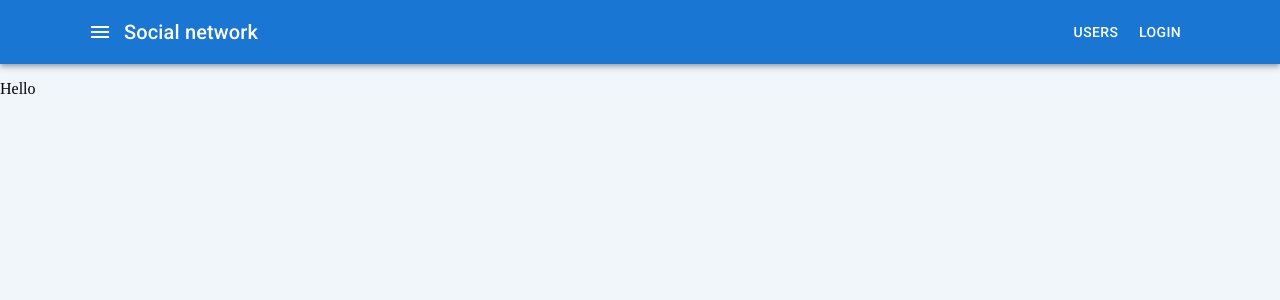
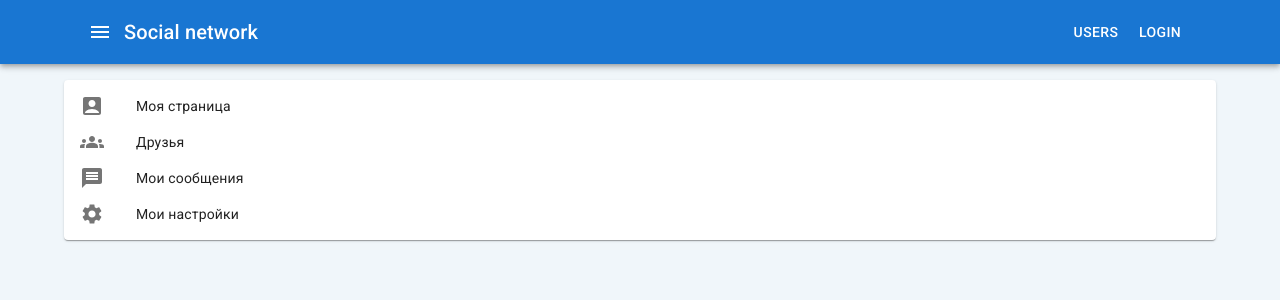
Before and after one commit to LeeGooL/react_social_network, a React (Create React App) app in the folder front/: page /profile/1 in a window 1280 px wide. Shown: the top 300 px of the page. Built offline with nearby package versions, Linux system fonts and the light colour scheme; no server answers; a web font is replaced by a local one.

Commit message:
layout of the side menu and its page navigation logic

```diff
--- a/front/src/App.tsx
+++ b/front/src/App.tsx
@@ -1,9 +1,7 @@
 import { FC, useCallback } from 'react';
-import { Route, Routes } from 'react-router-dom';
-import { MainBar } from './components/MainBar';
-import { LoginPage } from './pages/LoginPage';
-import { RegistrationPage } from './pages/RegistrationPage';
-import { UsersPage } from './pages/UsersPage';
+import { Navigate, Route, Routes } from 'react-router-dom';
+import { MainBar } from './components';
+import { ChatsPage, FriendsPage, LoginPage, ProfilePage, RegistrationPage, SettingsPage, UsersPage } from './pages';
 import { useAppDispatch, useAppSelector } from './redux';
 import { signout } from './redux/slices/session';
 
@@ -21,10 +19,21 @@ export const App: FC = () => {
       <MainBar isAuthenticated={isAuthenticated} onSignout={onSignout} />
 
       <Routes>
-        <Route path="*" element={<p>Hello</p>} />
         <Route path="/users" element={<UsersPage />} />
-        <Route path="login" element={<LoginPage />} />
-        <Route path="registration" element={<RegistrationPage />} />
+        <Route path="/login" element={isAuthenticated ? <Navigate to="/profile" replace /> : <LoginPage />} />
+        <Route
+          path="/registration"
+          element={isAuthenticated ? <Navigate to="/profile" replace /> : <RegistrationPage />}
+        />
+
+        <Route path="/profile" element={isAuthenticated ? <ProfilePage /> : <LoginPage />} />
+        <Route path="/profile/:userId" element={<ProfilePage />} />
+
+        <Route path="/settings" element={isAuthenticated ? <SettingsPage /> : <Navigate to="/login" replace />} />
+        <Route path="/chats" element={isAuthenticated ? <ChatsPage /> : <Navigate to="/login" replace />} />
+        <Route path="/friends" element={isAuthenticated ? <FriendsPage /> : <Navigate to="/login" replace />} />
+
+        <Route path="*" element={isAuthenticated ? <ProfilePage /> : <LoginPage />} />
       </Routes>
     </>
   );
--- /dev/null
+++ b/front/src/components/SideMenu/index.tsx
@@ -0,0 +1,54 @@
+import AccountBoxIcon from '@mui/icons-material/AccountBox';
+import GroupsIcon from '@mui/icons-material/Groups';
+import MessageIcon from '@mui/icons-material/Message';
+import SettingsIcon from '@mui/icons-material/Settings';
+import List from '@mui/material/List';
+import ListItem from '@mui/material/ListItem';
+import ListItemButton from '@mui/material/ListItemButton';
+import ListItemIcon from '@mui/material/ListItemIcon';
+import ListItemText from '@mui/material/ListItemText';
+import { Link } from 'react-router-dom';
+
+export const SideMenu = () => {
+  return (
+    <nav aria-label="main mailbox folders">
+      <List>
+        <ListItem disablePadding dense>
+          <ListItemButton component={Link} to="/profile">
+            <ListItemIcon>
+              <AccountBoxIcon />
+            </ListItemIcon>
+            <ListItemText primary="Моя страница" />
+          </ListItemButton>
+        </ListItem>
+
+        <ListItem disablePadding dense>
+          <ListItemButton component={Link} to="/friends">
+            <ListItemIcon>
+              <GroupsIcon />
+            </ListItemIcon>
+            <ListItemText primary="Друзья" />
+          </ListItemButton>
+        </ListItem>
+
+        <ListItem disablePadding dense>
+          <ListItemButton component={Link} to="/chats">
+            <ListItemIcon>
+              <MessageIcon />
+            </ListItemIcon>
+            <ListItemText primary="Мои сообщения" />
+          </ListItemButton>
+        </ListItem>
+
+        <ListItem disablePadding dense>
+          <ListItemButton component={Link} to="/settings">
+            <ListItemIcon>
+              <SettingsIcon />
+            </ListItemIcon>
+            <ListItemText primary="Мои настройки" />
+          </ListItemButton>
+        </ListItem>
+      </List>
+    </nav>
+  );
+};
--- /dev/null
+++ b/front/src/components/index.ts
@@ -0,0 +1,2 @@
+export * from './MainBar';
+export * from './SideMenu';
--- /dev/null
+++ b/front/src/pages/ChatsPage/index.tsx
@@ -0,0 +1,14 @@
+import Card from '@mui/material/Card';
+import Container from '@mui/material/Container';
+import { FC } from 'react';
+import { SideMenu } from 'src/components';
+
+export const ChatsPage: FC = () => {
+  return (
+    <Container sx={{ pt: 2 }}>
+      <Card>
+        <SideMenu />
+      </Card>
+    </Container>
+  );
+};
--- /dev/null
+++ b/front/src/pages/FriendsPage/index.tsx
@@ -0,0 +1,14 @@
+import Card from '@mui/material/Card';
+import Container from '@mui/material/Container';
+import { FC } from 'react';
+import { SideMenu } from 'src/components';
+
+export const FriendsPage: FC = () => {
+  return (
+    <Container sx={{ pt: 2 }}>
+      <Card>
+        <SideMenu />
+      </Card>
+    </Container>
+  );
+};
--- a/front/src/pages/LoginPage/index.tsx
+++ b/front/src/pages/LoginPage/index.tsx
@@ -138,7 +138,7 @@ export const LoginPage = () => {
               disabled={Object.values(formState).some((value) => !value.length) || !isEmail(formState.email)}
               onClick={signinHandler}
             >
-              Регистрация
+              Войти
             </LoadingButton>
 
             <Typography sx={{ mt: 2, textAlign: 'center' }}>
--- /dev/null
+++ b/front/src/pages/ProfilePage/index.tsx
@@ -0,0 +1,14 @@
+import Card from '@mui/material/Card';
+import Container from '@mui/material/Container';
+import { FC } from 'react';
+import { SideMenu } from 'src/components';
+
+export const ProfilePage: FC = () => {
+  return (
+    <Container sx={{ pt: 2 }}>
+      <Card>
+        <SideMenu />
+      </Card>
+    </Container>
+  );
+};
--- a/front/src/pages/RegistrationPage/index.tsx
+++ b/front/src/pages/RegistrationPage/index.tsx
@@ -1,8 +1,8 @@
 import Visibility from '@mui/icons-material/Visibility';
 import VisibilityOff from '@mui/icons-material/VisibilityOff';
 import LoadingButton from '@mui/lab/LoadingButton';
+import Alert from '@mui/material/Alert';
 import AlertTitle from '@mui/material/AlertTitle';
-import Alert from '@mui/material/Alert';
 import Card from '@mui/material/Card';
 import CardActions from '@mui/material/CardActions';
 import CardContent from '@mui/material/CardContent';
--- /dev/null
+++ b/front/src/pages/SettingsPage/index.tsx
@@ -0,0 +1,14 @@
+import Card from '@mui/material/Card';
+import Container from '@mui/material/Container';
+import { FC } from 'react';
+import { SideMenu } from 'src/components';
+
+export const SettingsPage: FC = () => {
+  return (
+    <Container sx={{ pt: 2 }}>
+      <Card>
+        <SideMenu />
+      </Card>
+    </Container>
+  );
+};
--- a/front/src/pages/UsersPage/index.tsx
+++ b/front/src/pages/UsersPage/index.tsx
@@ -80,7 +80,7 @@ export const UsersPage = () => {
               {users && users.length ? (
                 users.map(({ id, name, surname, status, avatar }) => (
                   <ListItem key={id} sx={{ p: 0 }}>
-                    <ListItemButton component={Link} to={`/users/${id}`}>
+                    <ListItemButton component={Link} to={`/profile/${id}`}>
                       <ListItemAvatar>
                         <StyledBadge
                           overlap="circular"
--- /dev/null
+++ b/front/src/pages/index.ts
@@ -0,0 +1,7 @@
+export * from './FriendsPage';
+export * from './LoginPage';
+export * from './ChatsPage';
+export * from './ProfilePage';
+export * from './RegistrationPage';
+export * from './SettingsPage';
+export * from './UsersPage';
```
